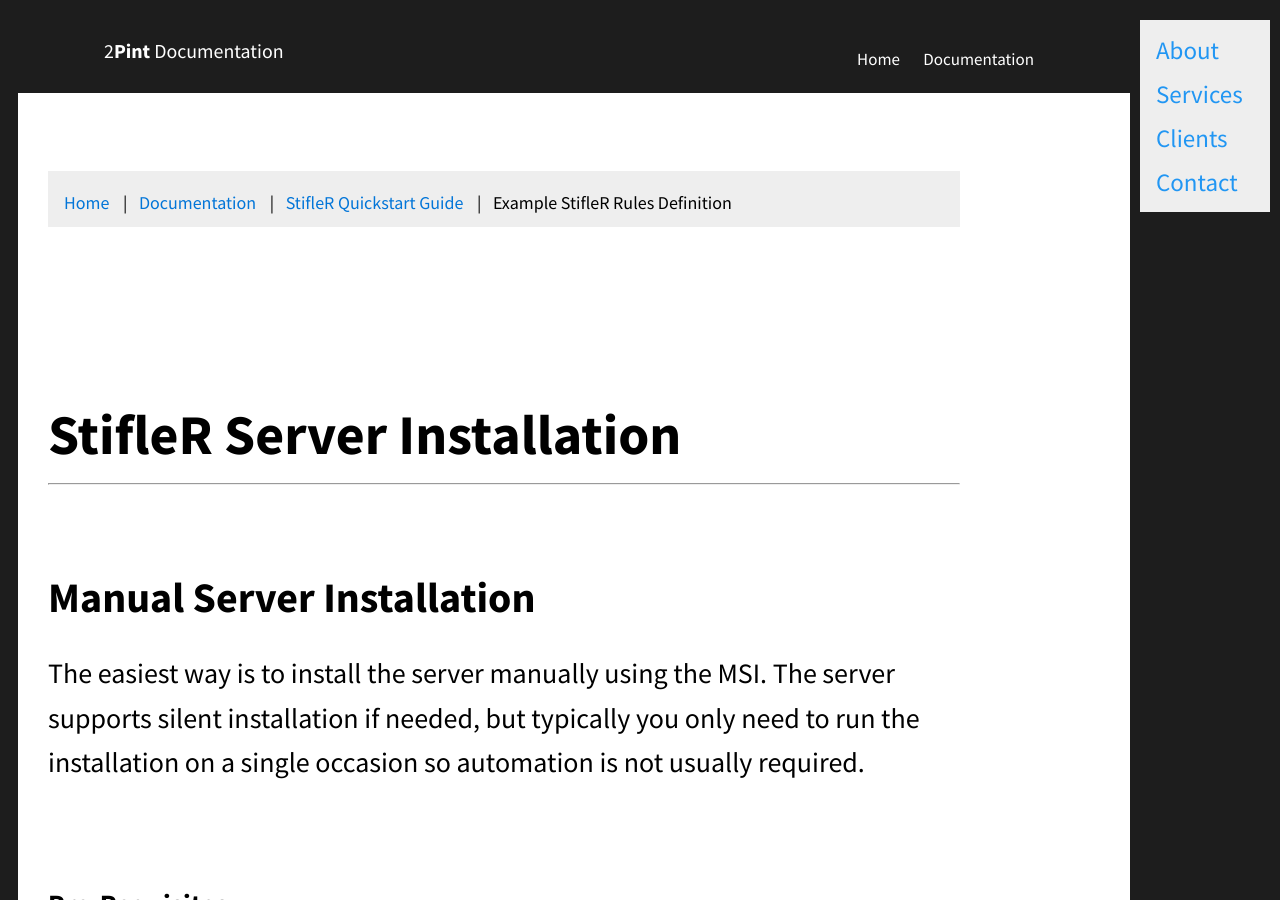
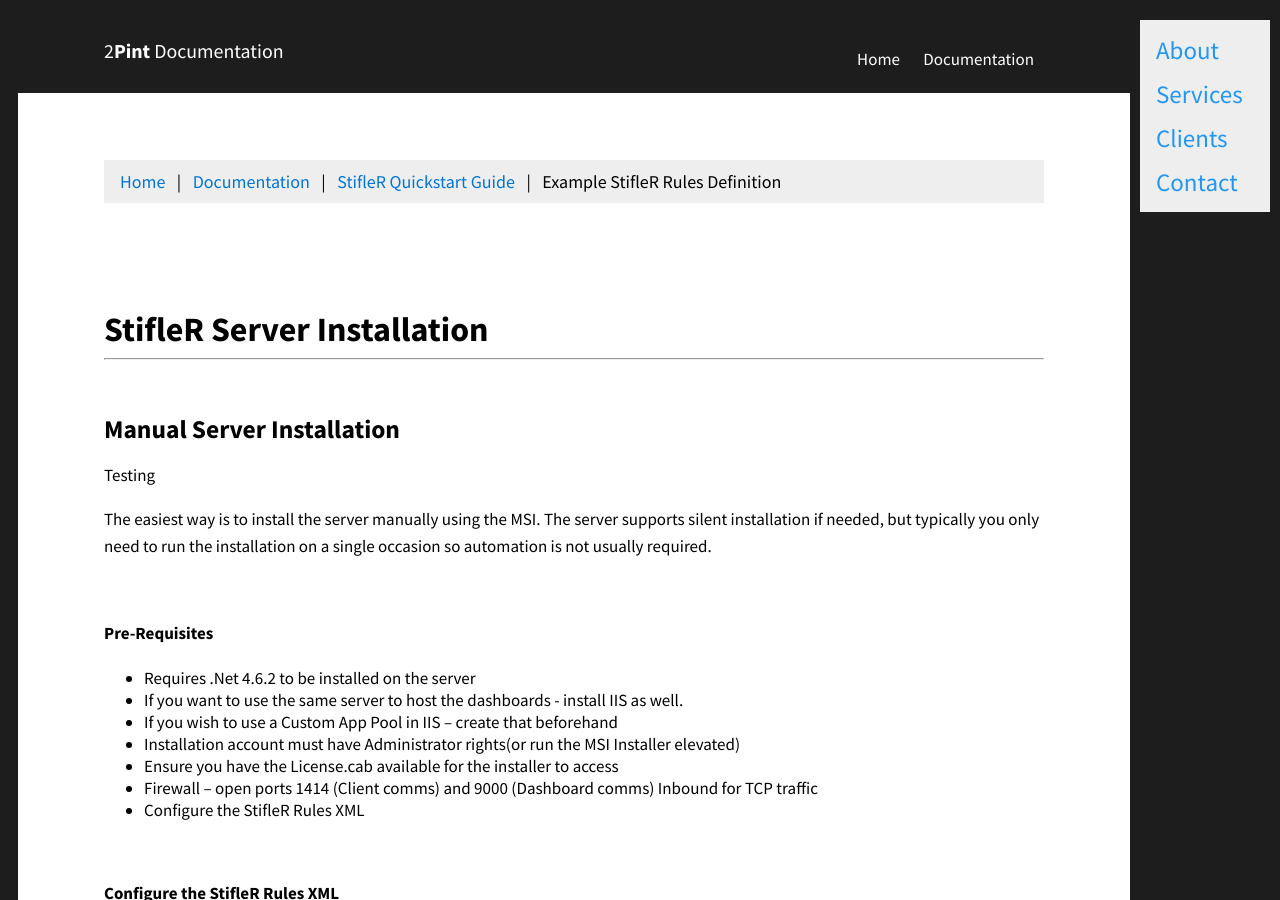
Before and after one commit to RoseSmithTest/2PintTest.github.io, a Jekyll site: the page built from docs/testfile.html, in a window 1280 px wide and 900 px high. Built offline with Jekyll 4.4.1, drawn with Linux system fonts in a browser that asks for light colours.

Commit message:
Update testfile.html

```diff
--- a/docs/testfile.html
+++ b/docs/testfile.html
@@ -11,7 +11,7 @@ navigation_weight: 1
   <a href="#contact">Contact</a>
 </div>
 
-<div class="main">
+
 
 <div class="container">
 <div class="columns spacing">
@@ -26,6 +26,7 @@ navigation_weight: 1
 		<h1><strong>StifleR Server Installation</strong></h1><hr><br><br>
 
 		<h2><strong>Manual Server Installation</strong></h2>
+	<p>Testing</p>
 <p>The easiest way is to install the server manually using the MSI. The server supports silent installation if needed, but typically you only need to run the installation on a single occasion so automation is not usually required.</p><br>
 
 			<h4>Pre-Requisites</h4>
@@ -93,4 +94,3 @@ navigation_weight: 1
 		</div>
 	</div>
 </div>
-</div>
```
